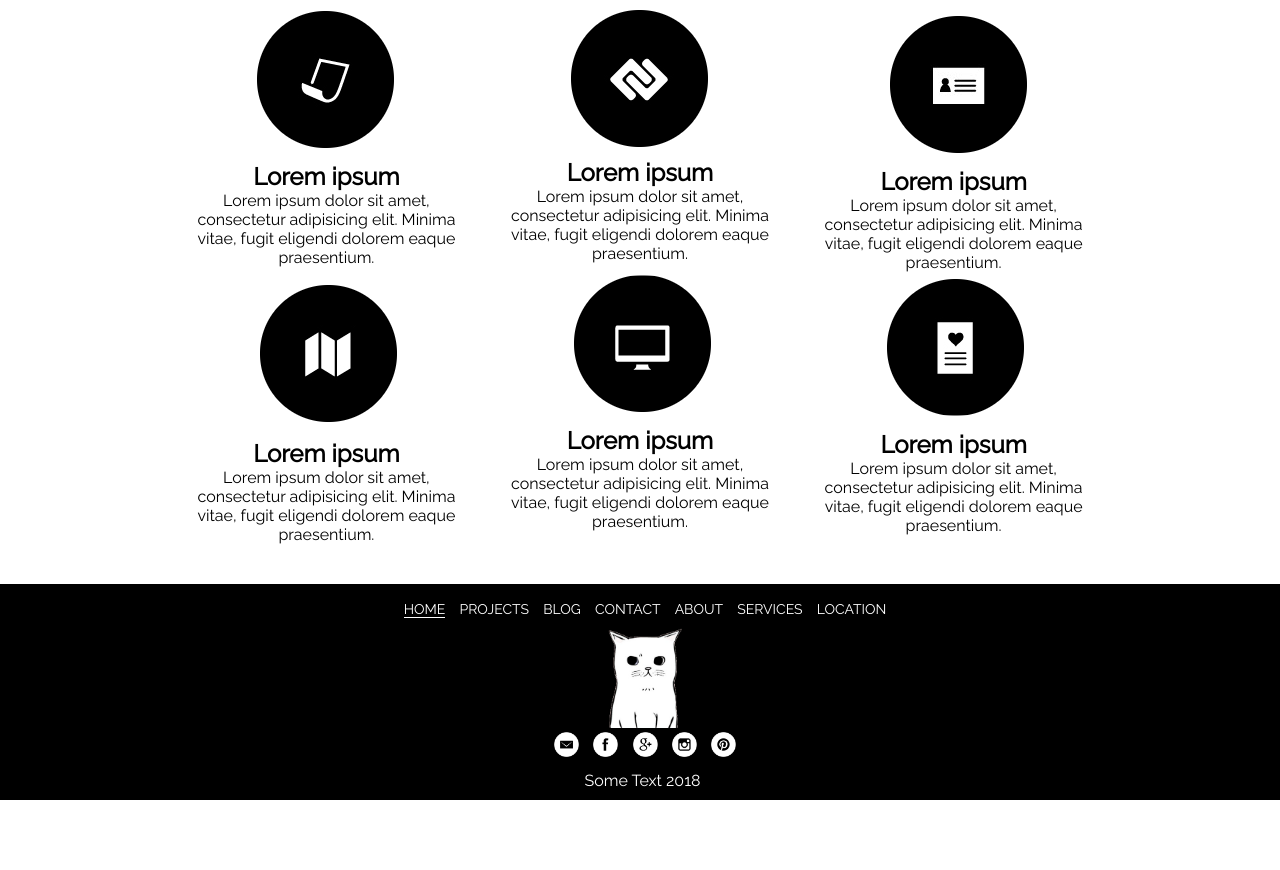
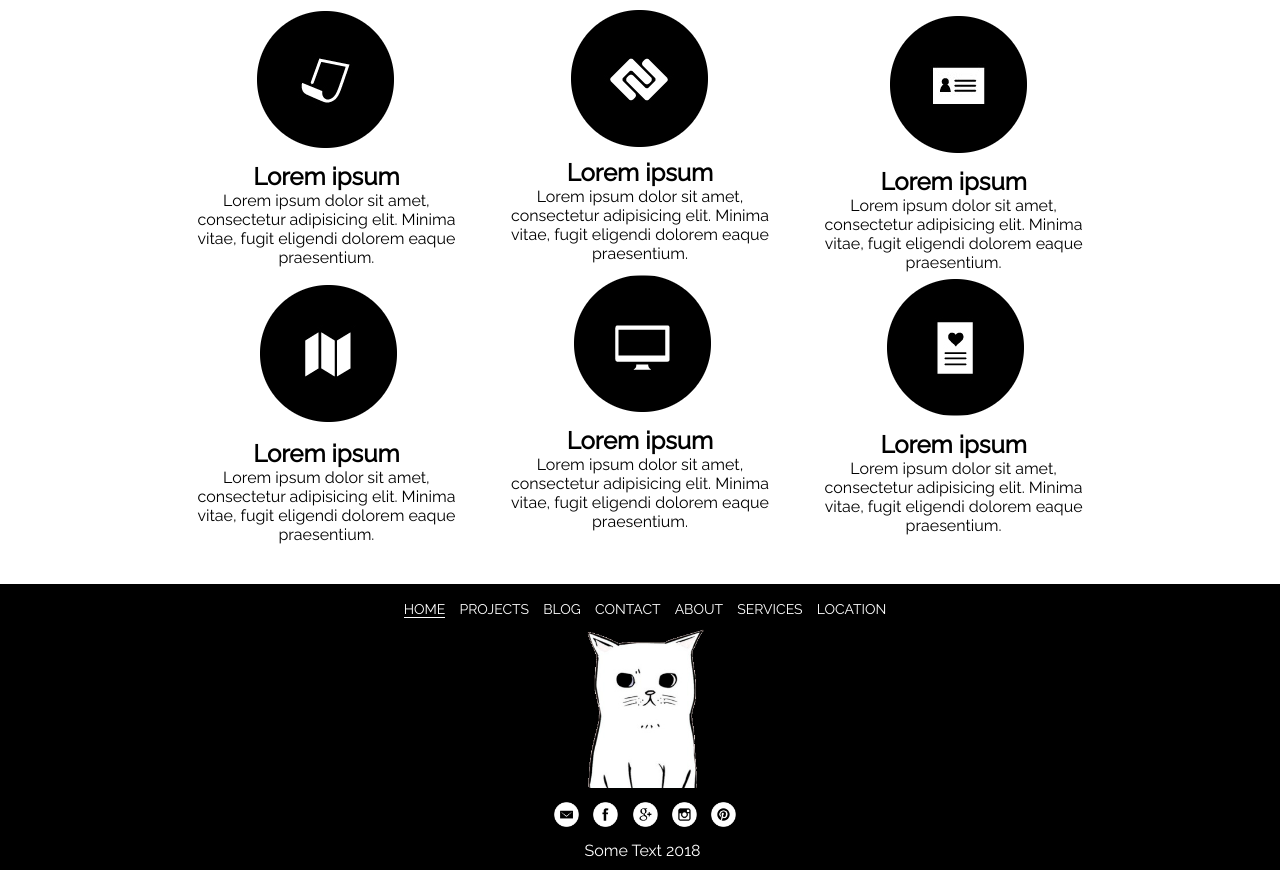
Before and after one commit to dzmitry-rogov/dzmitry-rogov.github.io, a plain HTML site: page index.html in a window 1280 px wide. Shown: the part 753-1623 px from the top of the page. Before the commit the page ends 1553 px from the top, so only its background shows below. Drawn offline with Linux system fonts and the light colour scheme.

Commit message:
graficlogo-img-footer

```diff
--- a/css/style.css
+++ b/css/style.css
@@ -120,6 +120,12 @@
 .social img:hover {
 	background: #494949;
 	border-radius: 50%;
+}
+
+.graficlogo-img-footer {
+	padding: 10px;
+	max-width: 80%;
+	max-height: 160px;
 }
 
 footer p {
--- a/index.html
+++ b/index.html
@@ -76,7 +76,7 @@
 			<a href="location.html">LOCATION</a>
 		</nav>
 		<div class="logo-footer">
-			<a href="index.html"><img class="graficlogo-img" src="img/logo1.png" alt="logo"></a>
+			<a href="index.html"><img class="graficlogo-img-footer" src="img/logo1.png" alt="logo"></a>
 		</div>
 		<div class="social">
 			<a href="https://e.mail.ru" target="_blank"><img src="img/social/em.png" alt="email"></a>
```
Also changed, not shown: about.html (+1 -1 lines), blog.html (+1 -1 lines), contact.html (+1 -1 lines), location.html (+1 -1 lines), projects.html (+1 -1 lines), services.html (+1 -1 lines).
